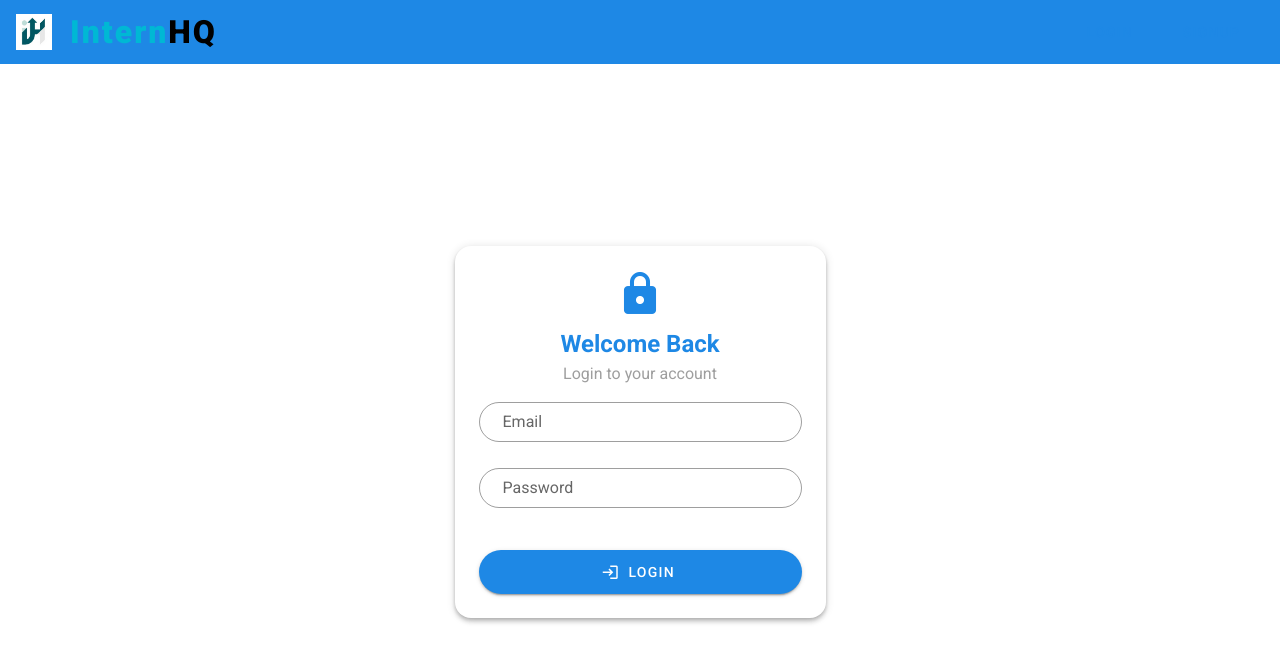
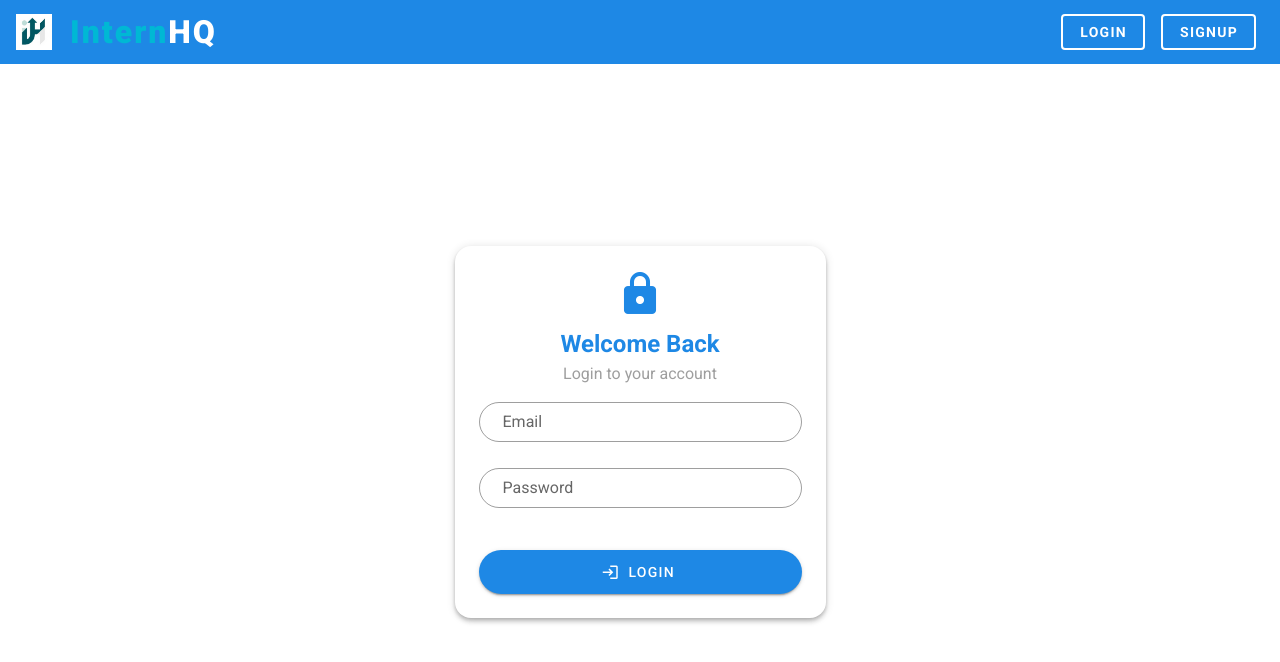
Before and after one commit to omkadu8767/InternHQ, a Vue app in the folder frontend/: page / in a window 1280 px wide. Shown: the top 662 px of the page. Built offline with nearby package versions, Linux system fonts and the light colour scheme.

Commit message:
navbar bug solved

```diff
--- a/frontend/src/components/AppNavbar.vue
+++ b/frontend/src/components/AppNavbar.vue
@@ -8,51 +8,86 @@
         style="margin-right: 8px; vertical-align: middle"
       />
       <span
-        style="font-size: 1.7rem; font-weight: 700; letter-spacing: 1px; color: #1e88e5"
+        style="font-size: 1.7rem; font-weight: 700; letter-spacing: 1px; color: white"
       >
         <span
           style="color: #00b8d4; font-weight: 900; font-size: 2rem; letter-spacing: 2px"
           >Intern</span
         ><span
-          style="color: black; font-weight: 900; font-size: 2rem; letter-spacing: 2px"
+          style="color: white; font-weight: 900; font-size: 2rem; letter-spacing: 2px"
           >HQ</span
         >
       </span>
     </v-toolbar-title>
     <v-spacer></v-spacer>
     <template v-if="$vuetify.breakpoint.mdAndUp">
-      <v-btn v-if="isAuthenticated && !isAdmin" to="/intern" text class="mx-2"
+      <v-btn
+        v-if="isAuthenticated && !isAdmin"
+        to="/intern"
+        text
+        class="mx-2"
+        color="white"
         >Home</v-btn
       >
-      <v-btn v-if="isAuthenticated && isAdmin" to="/admin" text class="mx-2">Home</v-btn>
-      <v-btn v-if="isAuthenticated && !isAdmin" to="/profile" text class="mx-2"
+      <v-btn v-if="isAuthenticated && isAdmin" to="/admin" text class="mx-2" color="white"
+        >Home</v-btn
+      >
+      <v-btn
+        v-if="isAuthenticated && !isAdmin"
+        to="/profile"
+        text
+        class="mx-2"
+        color="white"
         >Profile</v-btn
       >
-      <v-btn v-if="isAuthenticated && !isAdmin" to="/leaderboard" text class="mx-2"
+      <v-btn
+        v-if="isAuthenticated && !isAdmin"
+        to="/leaderboard"
+        text
+        class="mx-2"
+        color="white"
         >Leaderboard</v-btn
       >
-      <v-btn v-if="isAuthenticated && isAdmin" to="/admin-list" text class="mx-2"
+      <v-btn
+        v-if="isAuthenticated && isAdmin"
+        to="/admin-list"
+        text
+        class="mx-2"
+        color="white"
         >List</v-btn
       >
-      <v-btn v-if="!isAuthenticated" to="/login" text class="mx-2" color="primary"
+      <v-btn
+        v-if="!isAuthenticated"
+        to="/login"
+        outlined
+        class="mx-2"
+        color="white"
+        style="border: 2px solid white; font-weight: 600"
         >Login</v-btn
       >
-      <v-btn v-if="!isAuthenticated" to="/signup" text class="mx-2" color="primary"
+      <v-btn
+        v-if="!isAuthenticated"
+        to="/signup"
+        outlined
+        class="mx-2"
+        color="white"
+        style="border: 2px solid white; font-weight: 600"
         >Signup</v-btn
       >
       <v-btn
         v-if="isAuthenticated"
         @click="logout"
-        text
+        outlined
         class="mx-2"
-        style="color: red; font-weight: 900"
+        color="white"
+        style="border: 2px solid #ffcdd2; color: #ffcdd2; font-weight: 600"
         >Logout</v-btn
       >
     </template>
     <template v-else>
       <v-menu offset-y left>
         <template v-slot:activator="{ on, attrs }">
-          <v-btn icon v-bind="attrs" v-on="on">
+          <v-btn icon v-bind="attrs" v-on="on" color="white">
             <v-icon>mdi-menu</v-icon>
           </v-btn>
         </template>
```
